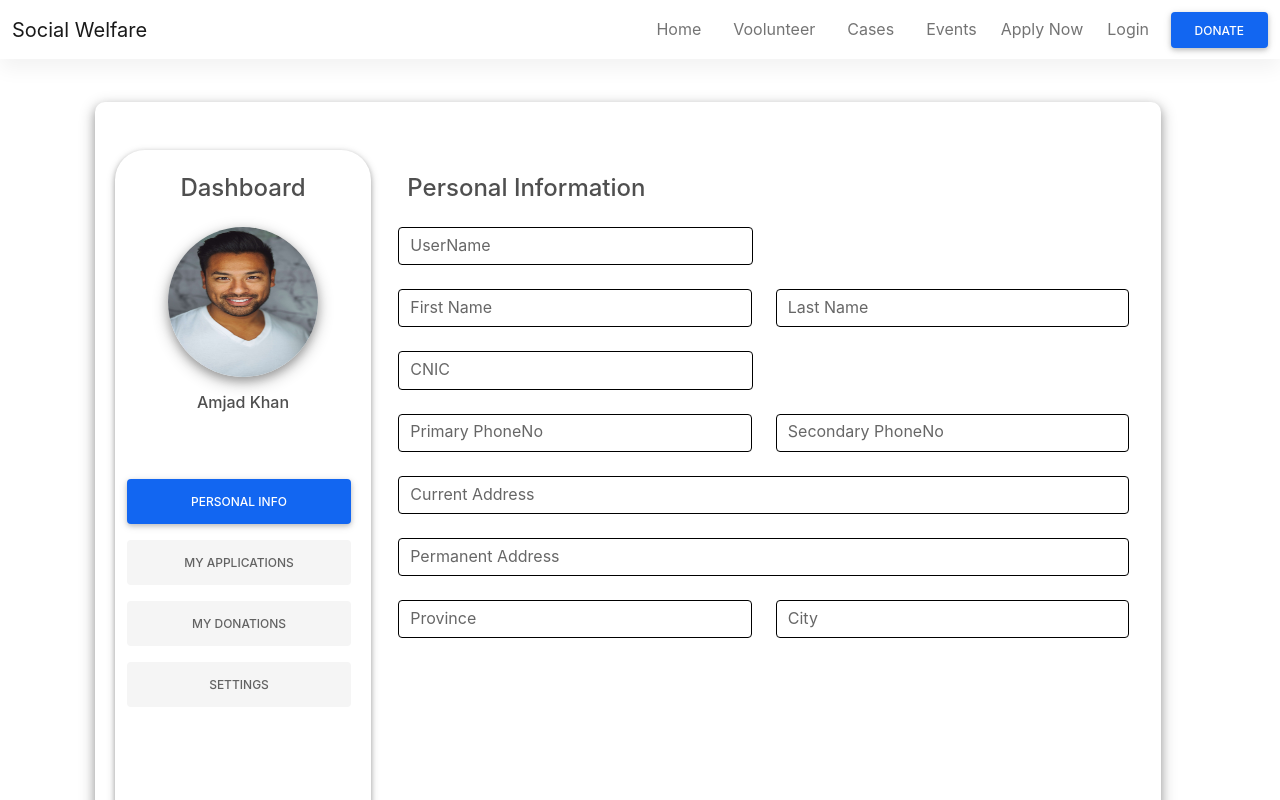
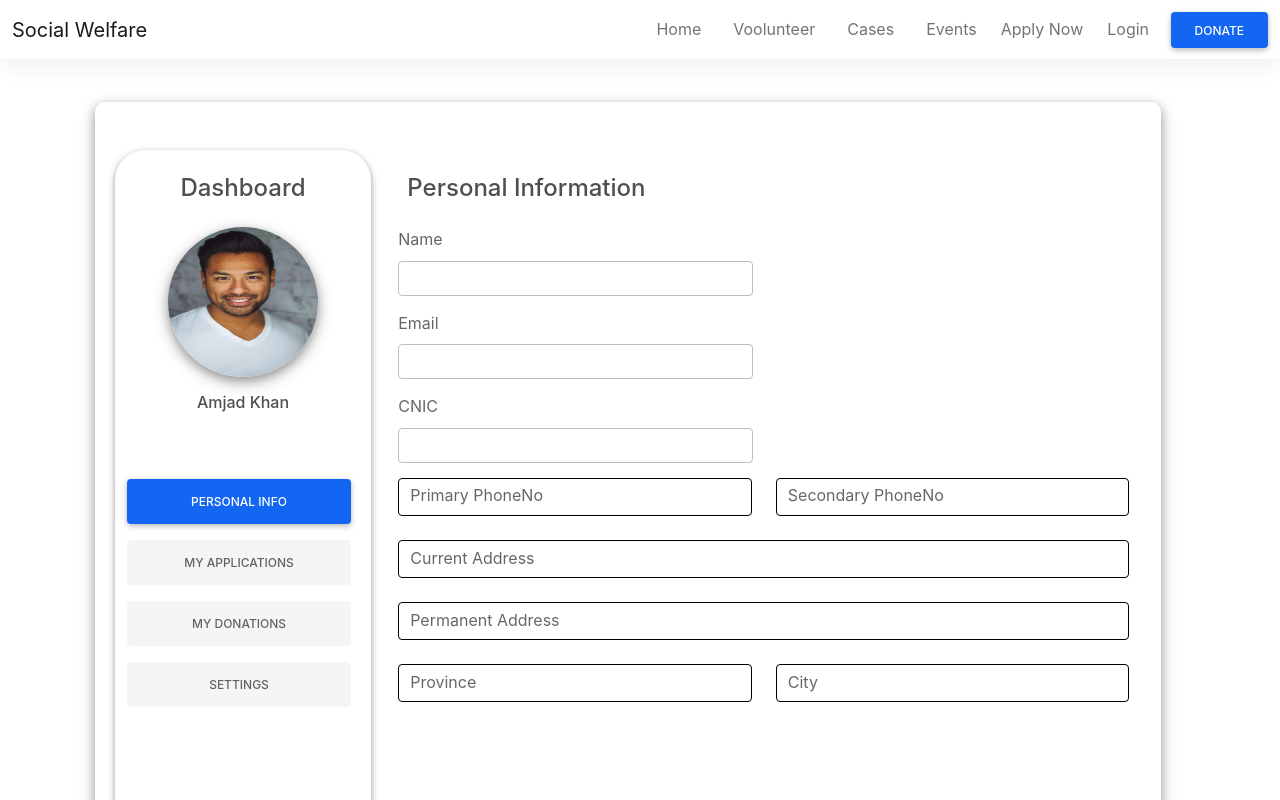
Before and after one commit to amjadkhanniazi/fyp_frontend, a React (Create React App) app: page /dashboardapplicant in a window 1280 px wide. Shown: the top 800 px of the page. Built offline with nearby package versions, Linux system fonts and the light colour scheme.

Commit message:
Session added, jwt successfully working, put func yet to be added

```diff
--- a/package.json
+++ b/package.json
@@ -11,11 +11,14 @@
     "@testing-library/jest-dom": "^5.16.5",
     "@testing-library/react": "^13.4.0",
     "@testing-library/user-event": "^13.5.0",
+    "antd": "^5.8.2",
     "axios": "^1.4.0",
+    "js-cookie": "^3.0.5",
+    "jwt-decode": "^3.1.2",
     "react": "^18.2.0",
     "react-cookie": "^4.1.1",
     "react-dom": "^18.2.0",
-    "react-router-dom": "^6.9.0",
+    "react-router-dom": "^6.14.2",
     "react-scripts": "5.0.1",
     "styled-components": "^5.3.9",
     "web-vitals": "^2.1.4"
--- a/src/Api.js
+++ /dev/null
@@ -1,24 +0,0 @@
-// api.js
-import axios from 'axios';
-
-const apiInstance = axios.create({
-  baseURL: 'https://localhost:7008/api',
-  headers: {
-    'Content-Type': 'application/json',
-  },
-});
-
-apiInstance.interceptors.request.use(
-  (config) => {
-    const token = localStorage.getItem('token');
-    if (token) {
-      config.headers['Authorization'] = `Bearer ${token}`;
-    }
-    return config;
-  },
-  (error) => {
-    return Promise.reject(error);
-  }
-);
-
-export default apiInstance;
--- /dev/null
+++ b/src/AuthContext.js
@@ -0,0 +1,30 @@
+// AuthContext.js
+import React, { createContext, useContext, useEffect, useState } from 'react';
+
+const AuthContext = createContext();
+
+const AuthProvider = ({ children }) => {
+  const [isAuthenticated, setIsAuthenticated] = useState(
+    JSON.parse(localStorage.getItem('isAuthenticated')) || false
+  );
+
+  const login = () => {
+    setIsAuthenticated(true);
+    localStorage.setItem('isAuthenticated', true);
+  };
+
+  const logout = () => {
+    setIsAuthenticated(false);
+    localStorage.removeItem('isAuthenticated');
+  };
+
+  return (
+    <AuthContext.Provider value={{ isAuthenticated, login, logout }}>
+      {children}
+    </AuthContext.Provider>
+  );
+};
+
+const useAuth = () => useContext(AuthContext);
+
+export { AuthProvider, useAuth };
--- a/src/AuthService.js
+++ /dev/null
@@ -1,20 +0,0 @@
-// AuthService.js
-import api from './Api';
-
-export const registerUser = async (userData) => {
-  try {
-    const response = await api.post('/user/register', userData);
-    return response.data;
-  } catch (error) {
-    throw new Error(error.response?.data?.message || 'Something went wrong');
-  }
-};
-
-export const loginUser = async (credentials) => {
-  try {
-    const response = await api.post('/UserRegistries/login', credentials);
-    return response.data;
-  } catch (error) {
-    throw new Error(error.response?.data?.message || 'Invalid credentials');
-  }
-};
--- a/src/components/Confirmation.js
+++ b/src/components/Confirmation.js
@@ -2,8 +2,10 @@ import React from 'react'
 import Footer from './Footer';
 import Navbar from './Navbar';
 import { Link } from 'react-router-dom';
+import { useAuth } from '../AuthContext';
 
 export default function Confirmation() {
+  const { isAuthenticated } = useAuth();
   return (
     <>
     <Navbar/>
@@ -53,10 +55,13 @@ export default function Confirmation() {
     <div>
 <p className="text-center my-2">Navigate to:</p>
 </div>
-    <div className="text-center mt-2 mb-3">
+   {isAuthenticated? (<div className="text-center mt-2 mb-3">
 <Link to="/dashboardapplicant" className="btn btn-primary" >Dashboard</Link>
 
-  </div>
+  </div>):(<div className="text-center mt-2 mb-3">
+<Link to="/" className="btn btn-primary" >Home</Link>
+
+  </div>)}
   </div>
   </section>
     <Footer />
--- a/src/components/DashboardApplicant.js
+++ b/src/components/DashboardApplicant.js
@@ -1,13 +1,49 @@
-import React from 'react'
+import {React, useEffect, useState} from 'react'
 
 import Navbar from './Navbar'
 
 import Footer from './Footer'
+import {useHistory} from 'react-router-dom'
 
-import { Link } from 'react-router-dom'
+import { useAuth } from '../AuthContext';
+import { Link, useNavigate } from 'react-router-dom'
 
 
 function DashboardApplicant() {
+//fetching user data
+const [userData, setUserData] = useState('');
+const {isAuthenticated,logout}=useAuth();
+
+useEffect(() => {
+  // Fetch user data from the API using the stored JWT
+  const token = localStorage.getItem('jwt');
+  const cnic = localStorage.getItem('usercnic');
+
+  if (token && cnic) {
+    fetch(`https://localhost:7008/api/UserRegistries/${cnic}`, {
+      method: 'GET',
+      headers: {
+        Authorization: `Bearer ${token}`
+      }
+    })
+    .then(response => response.json())
+    .then(data => {
+      setUserData(data);
+    })
+    .catch(error => {
+      console.error('Error fetching user data:', error);
+    });
+  }
+}, []);
+
+
+  //on Log Out Function
+  const handleLogout = async () => {
+      localStorage.removeItem('jwt');
+      localStorage.removeItem('usercnic');
+      logout();
+      window.location.href = '/';
+  };
 
   return (
 
@@ -143,11 +179,11 @@ function DashboardApplicant() {
 
             <div className="text-center mb-3" style={{marginTop: "50%"}}>
 
-              <Link to="home" className="btn btn-primary" style={{width: "120px"}}>
+            {isAuthenticated ? ( <Link to="home" onClick={handleLogout} className="btn btn-primary" style={{width: "120px"}}>
 
                   Logout
 
-              </Link>
+              </Link>):( <p>You are already logged out.</p>)}
 
           </div>
 
@@ -186,57 +222,50 @@ function DashboardApplicant() {
 
 
 
-                  <div className="mb-4 " style={{width: "48.5%"}}>
-
-                    <div className="form-outline">
-
-                      <input style={{border:"1px solid black"}} type="text" id="form6Example1" className="form-control" />
-
-                      <label className="form-label" htmlFor="form6Example1">UserName</label>
-
-                    </div>
-
+              <div style={{marginBottom:'15px',width: "48.5%"}}>
+                <label className="form-label" htmlFor="name">
+                  Name{" "}
+                </label>
+                <input
+                  className="form-control"
+                  type="text"
+                  id="name"
+                  name="name"
+                  value={userData.name}
+                />
               </div>
 
 
 
 
-                <div className="row mb-4">
 
-                  <div className="col">
+              <div style={{marginBottom:'15px',width: "48.5%"}}>
+                <label className="form-label" htmlFor="email">
+                  Email{" "}
+                </label>
+                <input
+                  className="form-control"
+                  type="email"
+                  id="email"
 
-                <div className="form-outline">
-
-                  <input style={{border:"1px solid black"}} type="text" id="form6Example3" className="form-control" />
-
-                  <label className="form-label" htmlFor="form6Example3">First Name</label>
-
-                </div>
-
-              </div>
-
-              <div className="col">
-
-                <div className="form-outline">
-
-                  <input style={{border:"1px solid black"}} type="text" id="form6Example3" className="form-control" />
-
-                  <label className="form-label" htmlFor="form6Example3">Last Name</label>
-
-                </div>
-
-              </div>
-
+                  value={userData.email}
+                />
               </div>
 
 
 
-                <div className="form-outline mb-4" style={{width: "48.5%"}}>
 
-                  <input style={{border:"1px solid black"}} type="text" id="form6Example4" className="form-control" />
+              <div style={{marginBottom:'15px',width: "48.5%"}}>
+                <label className="form-label" htmlFor="cnic">
+                  CNIC{" "}
+                </label>
+                <input
+                  className="form-control"
+                  type="numeric"
+                  id="cnic"
 
-                  <label className="form-label" htmlFor="form6Example4">CNIC</label>
-
+                  value={userData.cnic}
+                />
               </div>
 
 
@@ -246,7 +275,7 @@ function DashboardApplicant() {
 
                 <div className="form-outline">
 
-                  <input style={{border:"1px solid black"}} type="email" id="form6Example5" className="form-control" />
+                  <input style={{border:"1px solid black"}}  type="email" id="form6Example5" className="form-control" />
 
                   <label className="form-label" htmlFor="form6Example5">Primary PhoneNo</label>
 
--- a/src/components/HomeSlider.js
+++ b/src/components/HomeSlider.js
@@ -1,9 +1,11 @@
 import React from 'react';
 import { useNavigate } from 'react-router-dom';
+import { useAuth } from '../AuthContext';
 
 
 export default function HomeSlider() {
   const navigate = useNavigate();
+  const { isAuthenticated } = useAuth();
   return (
 
 
@@ -37,11 +39,15 @@ export default function HomeSlider() {
                   onClick={() => navigate('/paymethodoption')} rel="nofollow" >
                   Donate Now
                 </div>
-                <div role="button" className="btn btn-primary btn-lg m-2"
+               {isAuthenticated? (<div role="button" className="btn btn-primary btn-lg m-2"
                   onClick={() => navigate("/application")}
                 >
                   Become a Volunteer
-                </div>
+                </div>):(<div role="button" className="btn btn-primary btn-lg m-2"
+                  onClick={() => navigate("/signin")}
+                >
+                  Become a Volunteer
+                </div>)}
               </div>
             </div>
           </div>
--- a/src/components/Navbar.js
+++ b/src/components/Navbar.js
@@ -1,8 +1,12 @@
 import React from 'react'
 import { useNavigate } from "react-router-dom";
+import { useAuth } from '../AuthContext';
+
 
 
 function Navbar() {
+  const { isAuthenticated } = useAuth();
+
 
   const navigate = useNavigate();
 
@@ -59,13 +63,13 @@ function Navbar() {
 
             <li className="nav-item">
 
-              <div className="nav-link Pointer" onClick={() => navigate("/apprules")} >Apply Now</div>
+             {isAuthenticated? (<div className="nav-link Pointer" onClick={() => navigate("/apprules")} >Apply Now</div>):(<div className="nav-link Pointer" onClick={() => navigate("/signin")} >Apply Now</div>)}
 
             </li>
 
             <li className="nav-item">
 
-              <div className="nav-link mx-2 Pointer" onClick={() => navigate("/signin")} >Login</div>
+             {isAuthenticated? (<div className="nav-link mx-2 Pointer" onClick={() => navigate("/dashboardapplicant")} >My Account</div>):(<div className="nav-link mx-2 Pointer" onClick={() => navigate("/signin")} >Login</div>)}
 
             </li>
 
```
Also changed, not shown: src/components/Home.js (+12 -6 lines), src/components/SignInSignUpPage.js (+194 -100 lines), src/routing.js (+4 -5 lines), 1 other file (tests, documents, lock files or other folders). Lines whose indentation alone changed are shown as unchanged.
